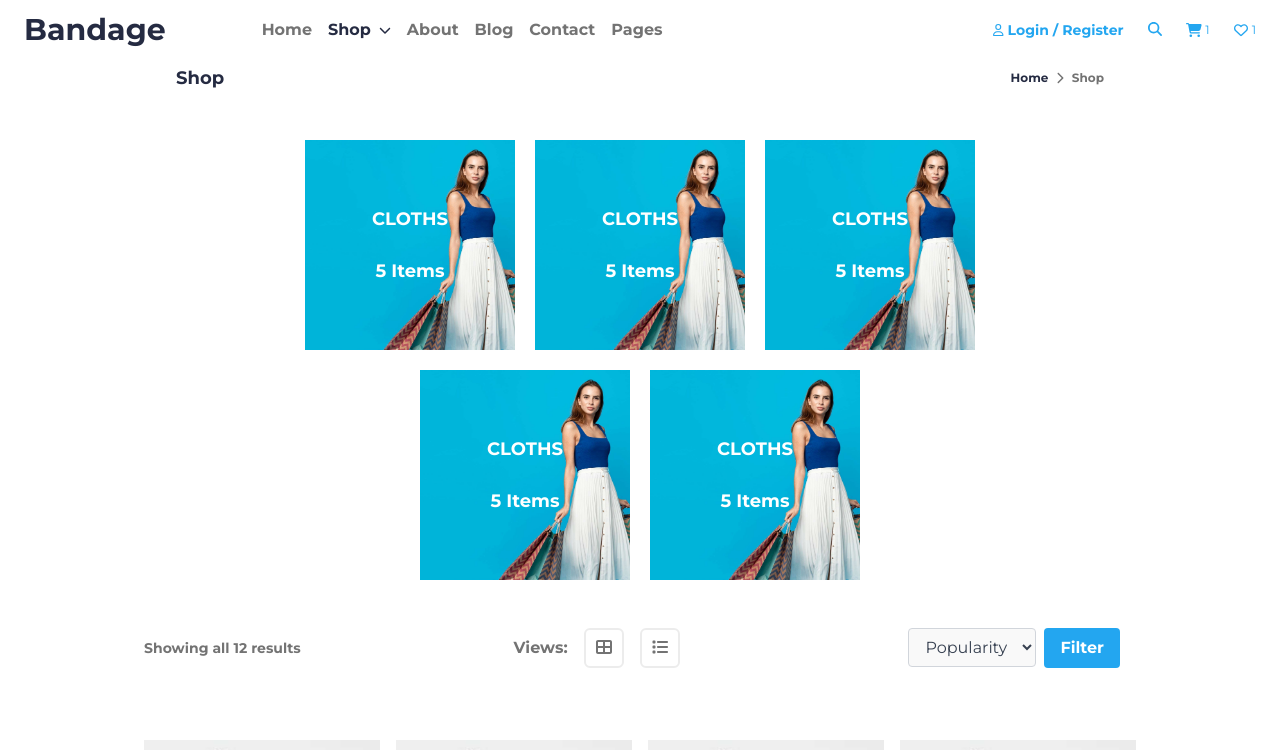
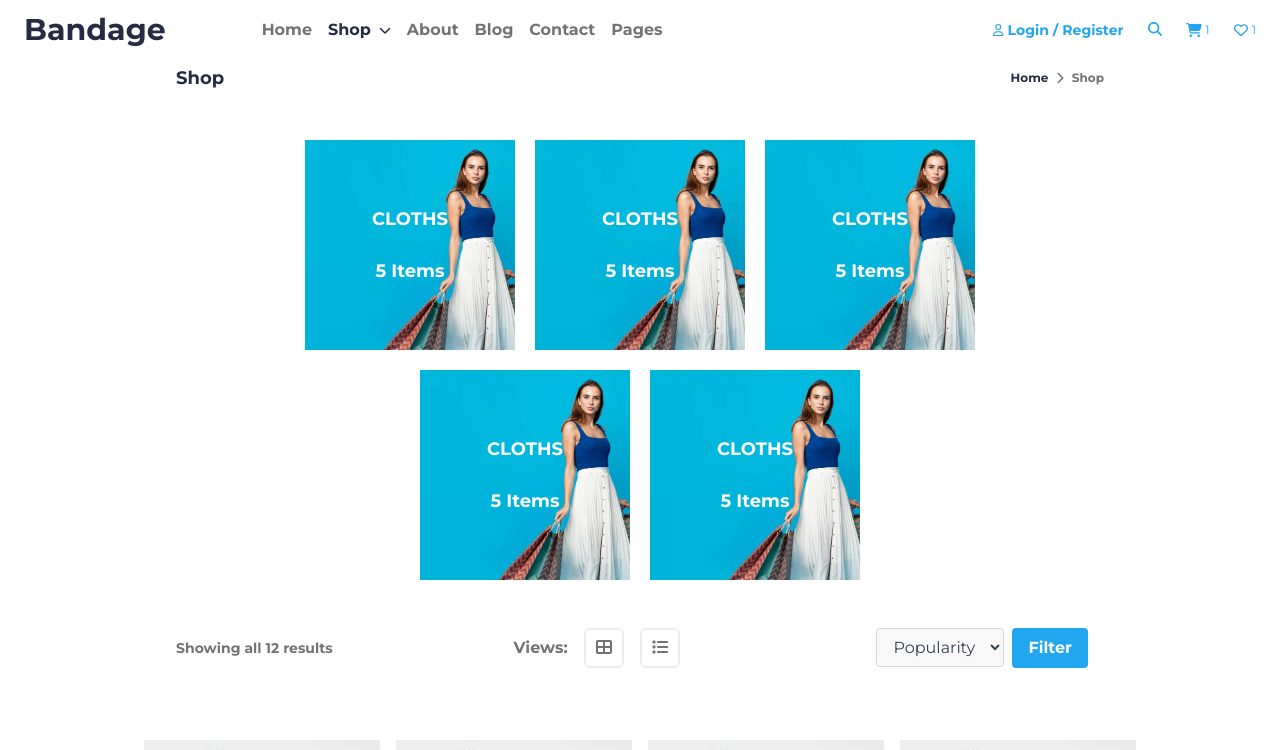
Before and after one commit to sirdashasan/ecommerce, a React (Vite) app: page /shop in a window 1280 px wide. Shown: the top 750 px of the page. Built offline with nearby package versions, Linux system fonts and the light colour scheme.

Commit message:
Genel düzenleme yapıldı

```diff
--- a/src/components/ShopComponents/ShopFilter.jsx
+++ b/src/components/ShopComponents/ShopFilter.jsx
@@ -4,8 +4,8 @@ import { faList, faTableCellsLarge } from "@fortawesome/free-solid-svg-icons";
 
 const ShopFilter = () => {
   return (
-    <div className="flex flex-col items-center justify-between rounded font-sans mt-12">
-      <div className="flex flex-col md:flex md:flex-row md:items-center md:justify-between md:w-full">
+    <div className="flex flex-col items-center justify-between rounded font-sans mt-12 md:mx-8">
+      <div className="flex flex-col md:flex md:flex-row md:items-center md:justify-between md:w-full ">
         <div className="text-sm font-semibold text-center text-[#737373]">
           Showing all 12 results
         </div>
--- a/src/pages/Shop.jsx
+++ b/src/pages/Shop.jsx
@@ -11,6 +11,7 @@ import ShopFilter from "../components/ShopComponents/ShopFilter";
 import ShopFilterCards from "../components/ShopComponents/ShopFilterCards";
 import ShopPagination from "../components/ShopComponents/ShopPagination";
 import ShopBrands from "../components/ShopComponents/ShopBrands";
+import Footer from "../layout/Footer";
 
 const Shop = () => {
   let { path } = useRouteMatch(); // Dinamik yol tanımlamaları için
@@ -27,6 +28,7 @@ const Shop = () => {
           <ShopPagination />
           <ShopBrands />
         </div>
+        <Footer />
       </div>
 
       <Switch>
```
